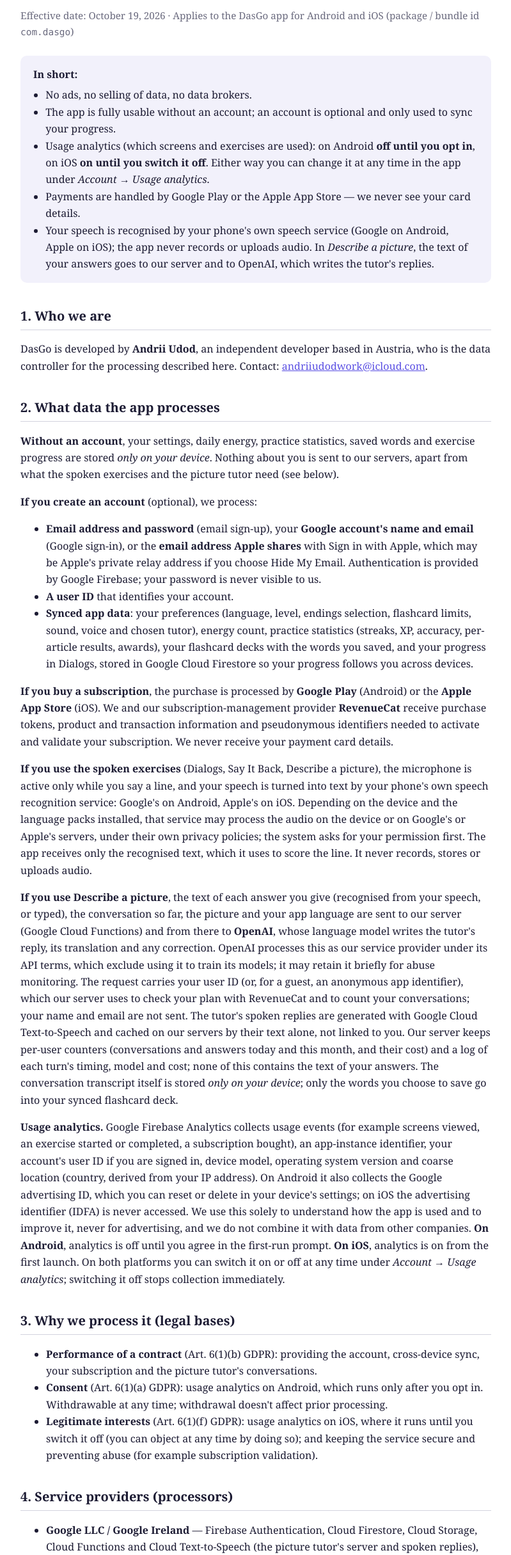
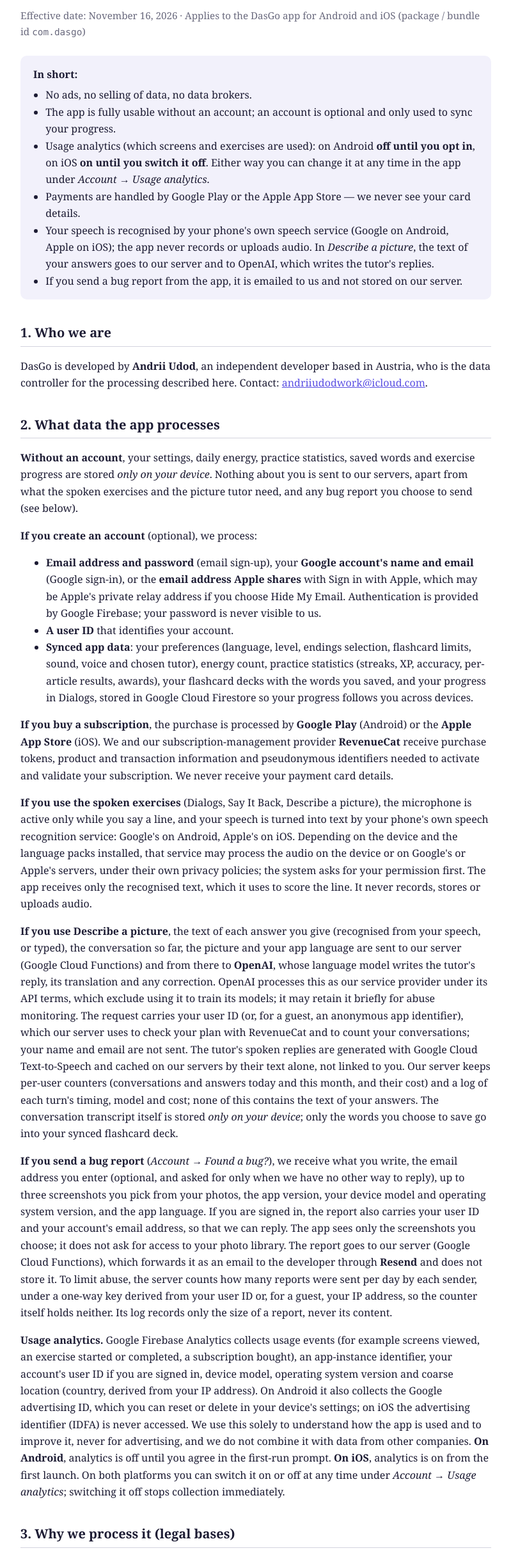
Before and after one commit to AndriiUdod/dasgo-legal, a plain HTML site: page index.html in a window 1280 px wide. Shown: the part 106-2536 px from the top of the page at 64% size, without its empty margins (240-1039 px from the left). Drawn offline with Linux system fonts and the light colour scheme.

Commit message:
Cover bug reports and Resend in the privacy policy
Co-Authored-By: Claude Opus 5.5 <noreply@anthropic.com>

```diff
--- a/index.html
+++ b/index.html
@@ -20,7 +20,7 @@
 <body>
 
 <h1>DasGo — Privacy Policy</h1>
-<p class="muted">Effective date: October 19, 2026 · Applies to the DasGo app for Android and iOS (package / bundle id <code>com.dasgo</code>)</p>
+<p class="muted">Effective date: November 16, 2026 · Applies to the DasGo app for Android and iOS (package / bundle id <code>com.dasgo</code>)</p>
 
 <div class="summary">
   <strong>In short:</strong>
@@ -30,6 +30,7 @@
     <li>Usage analytics (which screens and exercises are used): on Android <strong>off until you opt in</strong>, on iOS <strong>on until you switch it off</strong>. Either way you can change it at any time in the app under <em>Account → Usage analytics</em>.</li>
     <li>Payments are handled by Google Play or the Apple App Store — we never see your card details.</li>
     <li>Your speech is recognised by your phone's own speech service (Google on Android, Apple on iOS); the app never records or uploads audio. In <em>Describe a picture</em>, the text of your answers goes to our server and to OpenAI, which writes the tutor's replies.</li>
+    <li>If you send a bug report from the app, it is emailed to us and not stored on our server.</li>
   </ul>
 </div>
 
@@ -37,7 +38,7 @@
 <p>DasGo is developed by <strong>Andrii Udod</strong>, an independent developer based in Austria, who is the data controller for the processing described here. Contact: <a href="mailto:andriiudodwork@icloud.com">andriiudodwork@icloud.com</a>.</p>
 
 <h2>2. What data the app processes</h2>
-<p><strong>Without an account</strong>, your settings, daily energy, practice statistics, saved words and exercise progress are stored <em>only on your device</em>. Nothing about you is sent to our servers, apart from what the spoken exercises and the picture tutor need (see below).</p>
+<p><strong>Without an account</strong>, your settings, daily energy, practice statistics, saved words and exercise progress are stored <em>only on your device</em>. Nothing about you is sent to our servers, apart from what the spoken exercises and the picture tutor need, and any bug report you choose to send (see below).</p>
 <p><strong>If you create an account</strong> (optional), we process:</p>
 <ul>
   <li><strong>Email address and password</strong> (email sign-up), your <strong>Google account's name and email</strong> (Google sign-in), or the <strong>email address Apple shares</strong> with Sign in with Apple, which may be Apple's private relay address if you choose Hide My Email. Authentication is provided by Google Firebase; your password is never visible to us.</li>
@@ -47,13 +48,14 @@
 <p><strong>If you buy a subscription</strong>, the purchase is processed by <strong>Google Play</strong> (Android) or the <strong>Apple App Store</strong> (iOS). We and our subscription-management provider <strong>RevenueCat</strong> receive purchase tokens, product and transaction information and pseudonymous identifiers needed to activate and validate your subscription. We never receive your payment card details.</p>
 <p><strong>If you use the spoken exercises</strong> (Dialogs, Say It Back, Describe a picture), the microphone is active only while you say a line, and your speech is turned into text by your phone's own speech recognition service: Google's on Android, Apple's on iOS. Depending on the device and the language packs installed, that service may process the audio on the device or on Google's or Apple's servers, under their own privacy policies; the system asks for your permission first. The app receives only the recognised text, which it uses to score the line. It never records, stores or uploads audio.</p>
 <p><strong>If you use Describe a picture</strong>, the text of each answer you give (recognised from your speech, or typed), the conversation so far, the picture and your app language are sent to our server (Google Cloud Functions) and from there to <strong>OpenAI</strong>, whose language model writes the tutor's reply, its translation and any correction. OpenAI processes this as our service provider under its API terms, which exclude using it to train its models; it may retain it briefly for abuse monitoring. The request carries your user ID (or, for a guest, an anonymous app identifier), which our server uses to check your plan with RevenueCat and to count your conversations; your name and email are not sent. The tutor's spoken replies are generated with Google Cloud Text-to-Speech and cached on our servers by their text alone, not linked to you. Our server keeps per-user counters (conversations and answers today and this month, and their cost) and a log of each turn's timing, model and cost; none of this contains the text of your answers. The conversation transcript itself is stored <em>only on your device</em>; only the words you choose to save go into your synced flashcard deck.</p>
+<p><strong>If you send a bug report</strong> (<em>Account → Found a bug?</em>), we receive what you write, the email address you enter (optional, and asked for only when we have no other way to reply), up to three screenshots you pick from your photos, the app version, your device model and operating system version, and the app language. If you are signed in, the report also carries your user ID and your account's email address, so that we can reply. The app sees only the screenshots you choose; it does not ask for access to your photo library. The report goes to our server (Google Cloud Functions), which forwards it as an email to the developer through <strong>Resend</strong> and does not store it. To limit abuse, the server counts how many reports were sent per day by each sender, under a one-way key derived from your user ID or, for a guest, your IP address, so the counter itself holds neither. Its log records only the size of a report, never its content.</p>
 <p><strong>Usage analytics.</strong> Google Firebase Analytics collects usage events (for example screens viewed, an exercise started or completed, a subscription bought), an app-instance identifier, your account's user ID if you are signed in, device model, operating system version and coarse location (country, derived from your IP address). On Android it also collects the Google advertising ID, which you can reset or delete in your device's settings; on iOS the advertising identifier (IDFA) is never accessed. We use this solely to understand how the app is used and to improve it, never for advertising, and we do not combine it with data from other companies. <strong>On Android</strong>, analytics is off until you agree in the first-run prompt. <strong>On iOS</strong>, analytics is on from the first launch. On both platforms you can switch it on or off at any time under <em>Account → Usage analytics</em>; switching it off stops collection immediately.</p>
 
 <h2>3. Why we process it (legal bases)</h2>
 <ul>
   <li><strong>Performance of a contract</strong> (Art. 6(1)(b) GDPR): providing the account, cross-device sync, your subscription and the picture tutor's conversations.</li>
   <li><strong>Consent</strong> (Art. 6(1)(a) GDPR): usage analytics on Android, which runs only after you opt in. Withdrawable at any time; withdrawal doesn't affect prior processing.</li>
-  <li><strong>Legitimate interests</strong> (Art. 6(1)(f) GDPR): usage analytics on iOS, where it runs until you switch it off (you can object at any time by doing so); and keeping the service secure and preventing abuse (for example subscription validation).</li>
+  <li><strong>Legitimate interests</strong> (Art. 6(1)(f) GDPR): usage analytics on iOS, where it runs until you switch it off (you can object at any time by doing so); keeping the service secure and preventing abuse (for example subscription validation and limiting bug reports); and handling a bug report you send us, to fix the problem and, where you gave us a way, to reply.</li>
 </ul>
 
 <h2>4. Service providers (processors)</h2>
@@ -61,6 +63,7 @@
   <li><strong>Google LLC / Google Ireland</strong> — Firebase Authentication, Cloud Firestore, Cloud Storage, Cloud Functions and Cloud Text-to-Speech (the picture tutor's server and spoken replies), Firebase Analytics, Google Play Billing (<a href="https://policies.google.com/privacy">privacy policy</a>, <a href="https://firebase.google.com/support/privacy">Firebase privacy</a>)</li>
   <li><strong>Apple Inc. / Apple Distribution International</strong> — Sign in with Apple, App Store in-app purchase processing and receipt validation on iOS (<a href="https://www.apple.com/legal/privacy/">privacy policy</a>)</li>
   <li><strong>RevenueCat, Inc.</strong> — subscription management and receipt validation (<a href="https://www.revenuecat.com/privacy">privacy policy</a>)</li>
+  <li><strong>Resend, Inc.</strong> — delivering bug reports to us by email, and sending account emails (email address verification and password reset) (<a href="https://resend.com/legal/privacy-policy">privacy policy</a>)</li>
   <li><strong>OpenAI, L.L.C.</strong> — generating the picture tutor's replies from the text of your answers (<a href="https://openai.com/policies/privacy-policy">privacy policy</a>)</li>
 </ul>
 <p>Speech recognition is performed by your phone's own service (Google on Android, Apple on iOS). It is part of the operating system rather than a processor acting for us, and handles your speech under Google's or Apple's own privacy policy.</p>
@@ -74,6 +77,7 @@
   <li>Account and synced data: kept until you delete your account.</li>
   <li>Analytics data: retained by Firebase Analytics for up to 14 months.</li>
   <li>Picture tutor: the text of your answers is not stored on our servers; the usage counters kept under your user ID are deleted together with your account; server logs (timing, model, cost; no text) are kept for 30 days. Conversation transcripts live only on your device until you delete your account in the app or uninstall it.</li>
+  <li>Bug reports: not stored on our server. The email is kept in the developer's mailbox only as long as needed to investigate the problem and answer you, and Resend keeps a delivery record of it for a limited time. The daily report counters contain no personal data (only a one-way key and a number).</li>
   <li>Purchase records: kept as long as required for accounting and legal obligations.</li>
 </ul>
 
```
